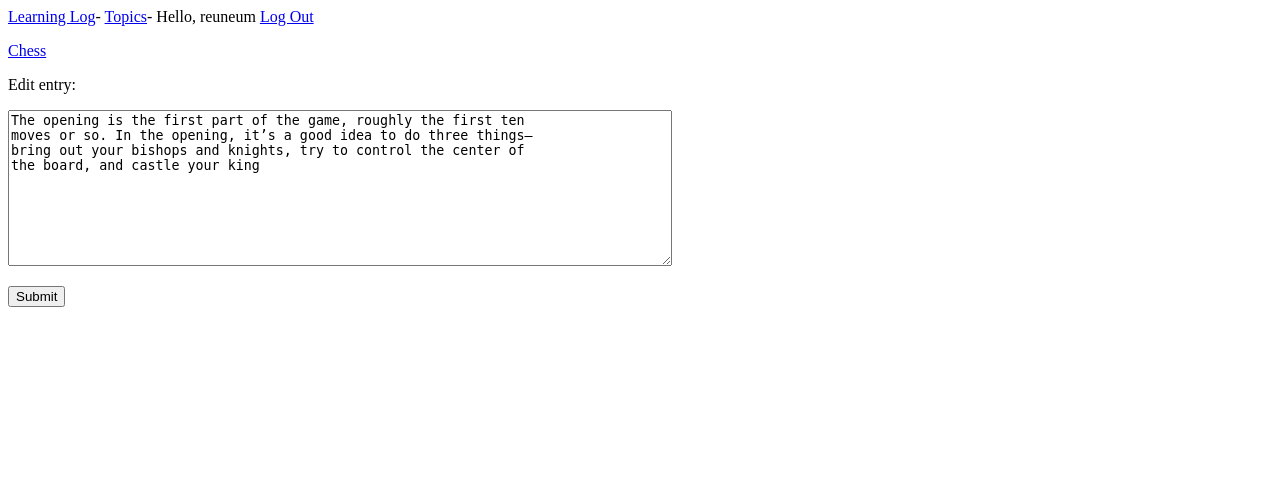
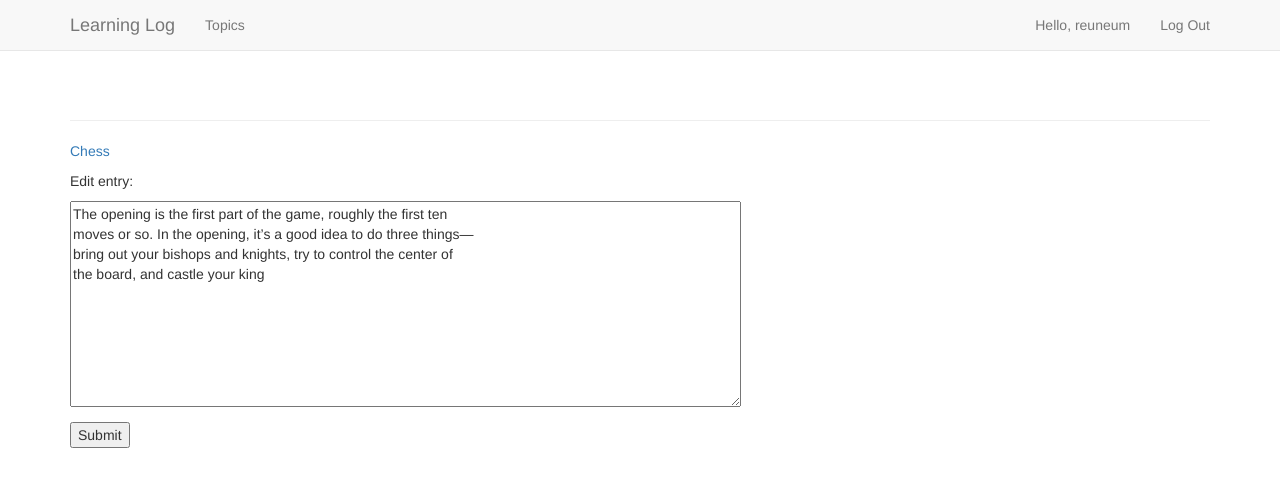
Before and after one commit to Rasul230405/LearningLog, a Django app: page /edit_entry/1/ in a window 1280 px wide. Shown: the top 487 px of the page. Run offline with Django 3.2, Linux system fonts and the light colour scheme; a user stored in the database is signed in; data comes from the database, SQL or seed files in the repository; both versions use the stored data as it was after the commit; some libraries are stand-ins or nearby versions.

Commit message:
add some design to home page(adding nav)

```diff
--- a/learning_logs/templates/learning_logs/base.html
+++ b/learning_logs/templates/learning_logs/base.html
@@ -1,17 +1,58 @@
+{% load bootstrap3 %}
+
 <!DOCTYPE html>
-<html lang="en">
+  <html lang="en">
     <head>
-        <a href="{% url 'index' %}">Learning Log</a>-
-        <a href="{% url 'topics' %}">Topics</a>-
-        {% if user.is_authenticated %}
-            Hello, {{ user.username }}
-            <a href="{% url 'users:logout' %}">Log Out</a>
-        {% else %}
-            <a href="{% url 'users:register' %}">Register</a>
-            <a href="{% url 'users:login' %}">Login</a>
-        {% endif %}
-    </head>
-    <body>
-        {% block content %}{% endblock content %}
-    </body>
-</html>
+      <meta charset="utf-8">
+        <meta http-equiv="X-UA-Compatible" content="IE=edge">
+        <meta name="viewport" content="width=device-width, initial-scale=1">
+
+        <title>Learning Log</title>
+
+      {% bootstrap_css %}
+      {% bootstrap_javascript %}
+
+</head>
+<body>
+  <!--Static navbar-->
+
+  <nav class="navbar navbar-default navbar-static-top">
+    <div class="container">
+
+      <div class="navbar-header">
+        <button type="button" class="navbar-toggle collapsed"
+          data-toggle="collapse" data-target="#navbar"
+          aria-expanded="false" aria-controls="navbar">
+        </button>
+        <a class="navbar-brand" href="{% url 'index' %}">Learning Log</a>
+      </div>
+
+      <div id="navbar" class="navbar-collapse collapse">
+        <ul class="nav navbar-nav">
+          <li><a href="{% url 'topics' %}">Topics</a></li>
+        </ul>
+
+        <ul class="nav navbar-nav navbar-right">
+          {% if user.is_authenticated %}
+            <li><a>Hello, {{ user.username }}</a></li>
+            <li><a href="{% url 'users:logout' %}">Log Out</a></li>
+          {% else %}
+            <li><a href="{% url 'users:register'%}">Register</a></li>
+            <li><a href="{% url 'users:login' %}">Log In</a></li>
+          {% endif %}
+        </ul>
+
+      </div>
+    </div>
+  </nav>
+
+  <div class="container">
+    <div class="page-header">
+      {% block header %}{% endblock header %}
+    </div>
+    <div>
+      {% block content %}{% endblock content %}
+    </div>
+  </div>
+
+</body>
```
Also changed, not shown: learning_log/settings.py (+10 -0 lines), db.sqlite3.
